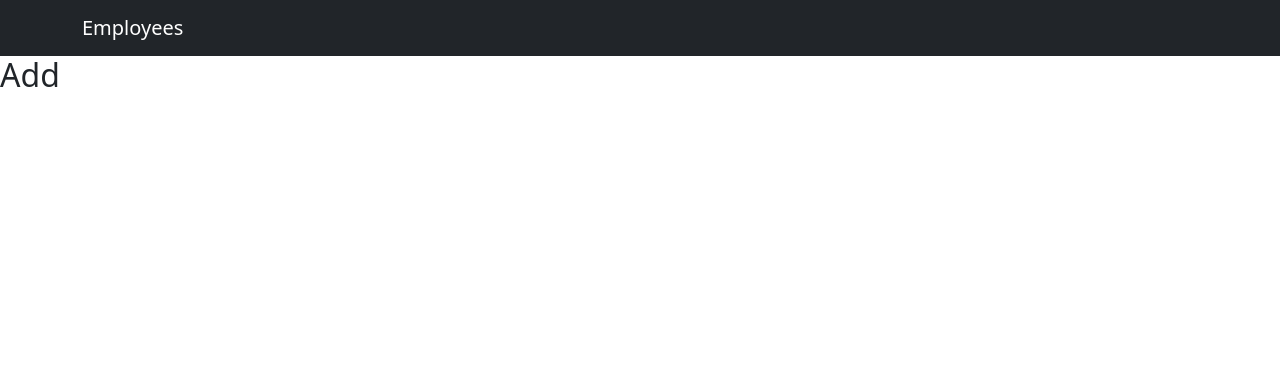
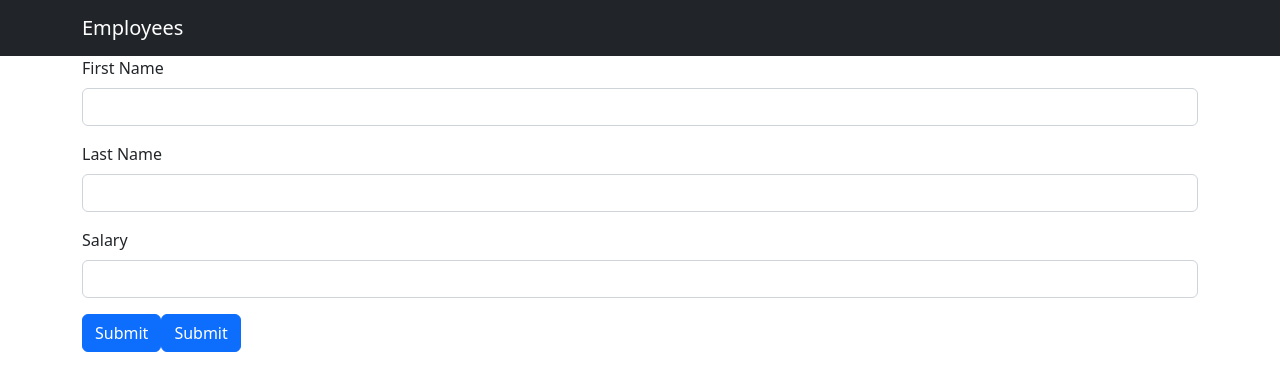
Before and after one commit to IreneGaoc/Employee, a React (Create React App) app in the folder client/: page /add in a window 1280 px wide. Shown: the top 390 px of the page. Built offline with nearby package versions, Linux system fonts and the light colour scheme.

Commit message:
added edit employee function

```diff
--- a/client/src/App.js
+++ b/client/src/App.js
@@ -11,7 +11,8 @@ function App() {
     <Header/>
         <Routes>
           <Route path="/" element={<Home />} ></Route>
-          <Route path="/:id" element={<Add />} ></Route>
+          <Route path="/add" element={<Add />} ></Route>
+          <Route path="/edit:id" element={<Add />} ></Route>
         </Routes>
     </BrowserRouter>
   );
--- a/client/src/pages/Add.js
+++ b/client/src/pages/Add.js
@@ -1,10 +1,75 @@
-import React from "react";
-const Add = () =>{
+import React, { useState } from 'react';
+import { useNavigate } from "react-router-dom";
+import axios from 'axios';
+import Form from 'react-bootstrap/Form';
+import Button from 'react-bootstrap/Button';
+import Container from 'react-bootstrap/Container';
+import Alert from 'react-bootstrap/Alert';
+
+const Add = () => {
+
+    const [usrdata, setusrData] = useState({
+        firstname: '',
+        lastname: '',
+        salary: ''
+    });
+    const [error, setError] = useState(null)
+    const [success, setSuccess] = useState(null)
+    const navigate  = useNavigate();
+    const Submit = async (e) => {
+        e.preventDefault();
+        if (!usrdata.firstname || !usrdata.lastname || !usrdata.salary){
+            setError("Please make sure you filled out all the fields.")
+        }
+        else if (isNaN(usrdata.salary)){
+            setError("Please make sure the salary must be numbers.")
+        }
+        else{
+            try{
+                await axios.post("http://localhost:3000/add", usrdata)
+                setSuccess("Sucessfully added a new Employee!")
+                await new Promise(r => setTimeout(r, 2000))
+                navigate("/");
+            }catch (error) {
+                console.log("Unable to add new user")
+            }
+
+        }
+    }
+    const handleInput = (e) => {
+        setusrData({...usrdata, [e.target.name]: e.target.value})
+    }
     return (
-        <div>
-            <h2>Add</h2>
-        </div>
+        <Container fluid="md">
+            {success && <Alert variant = "success">{success}</Alert>}
+            {error && <Alert variant = "danger">{error}</Alert>}
+            <Form onSubmit={Submit}>
+                <Form.Group className="mb-3" controlId="formFirstName">
+                    <Form.Label>First Name</Form.Label>
+                    <Form.Control name="firstname" value={usrdata.firstname} type="text"
+                    onChange={handleInput} />
+                </Form.Group>
+
+                <Form.Group className="mb-3" controlId="formLastName">
+                    <Form.Label>Last Name</Form.Label>
+                    <Form.Control name="lastname" value={usrdata.lastname} type="text"
+                    onChange={handleInput} />
+                </Form.Group>
+                <Form.Group className="mb-3" controlId="formSalary">
+                    <Form.Label>Salary</Form.Label>
+                    <Form.Control name="salary" value={usrdata.salary} type="text"
+                    onChange={handleInput} />
+                </Form.Group>
+                <Button variant="primary" type="submit">
+                    Submit
+                </Button>
+                <Button variant="primary" type="submit">
+                    Submit
+                </Button>
+            </Form>
+        </Container>
     );
-;}
+    ;
+}
 
 export default Add;
--- a/client/src/pages/Home.js
+++ b/client/src/pages/Home.js
@@ -3,7 +3,7 @@ import axios from "axios"
 import Table from 'react-bootstrap/Table';
 import Container from 'react-bootstrap/Container';
 import Button from 'react-bootstrap/Button';
-
+import {Link} from 'react-router-dom';
 const Home = () => {
     const [data, setData] = useState([]);
     useEffect(() => {
@@ -38,8 +38,8 @@ const Home = () => {
                             <td>{item.Salary}</td>
                             <td>Edit</td>
                             <td>
-                                <link to={`/${item.EmployeeId}`}>
-                                <Button>Edit</Button></link>
+                                <Link to={`/${item.EmployeeId}`}>
+                                <Button>Edit</Button></Link>
                                 <Button>Delete</Button>
                             </td>
                         </tr>
@@ -47,7 +47,8 @@ const Home = () => {
                 })}
             </tbody>
         </Table>
-        <Button variant="outline-success">Add Employee</Button>
+        <Link to="/add">
+        <Button variant="outline-success">Add Employee</Button></Link>
         </Container>
     );
     ;
```
Also changed, not shown: 1 other file (tests, documents, lock files or other folders).
